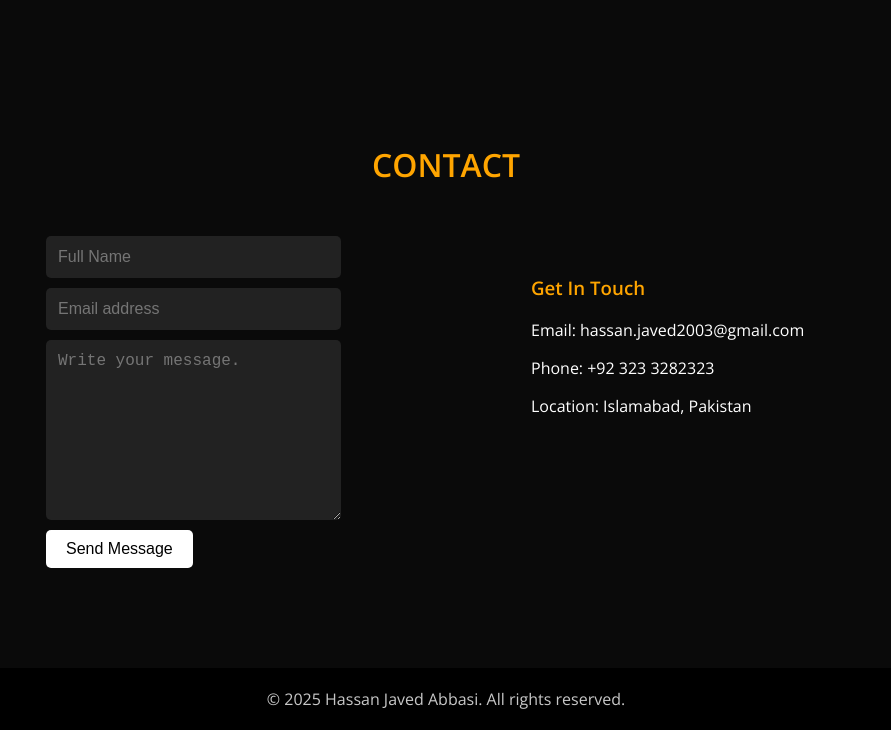
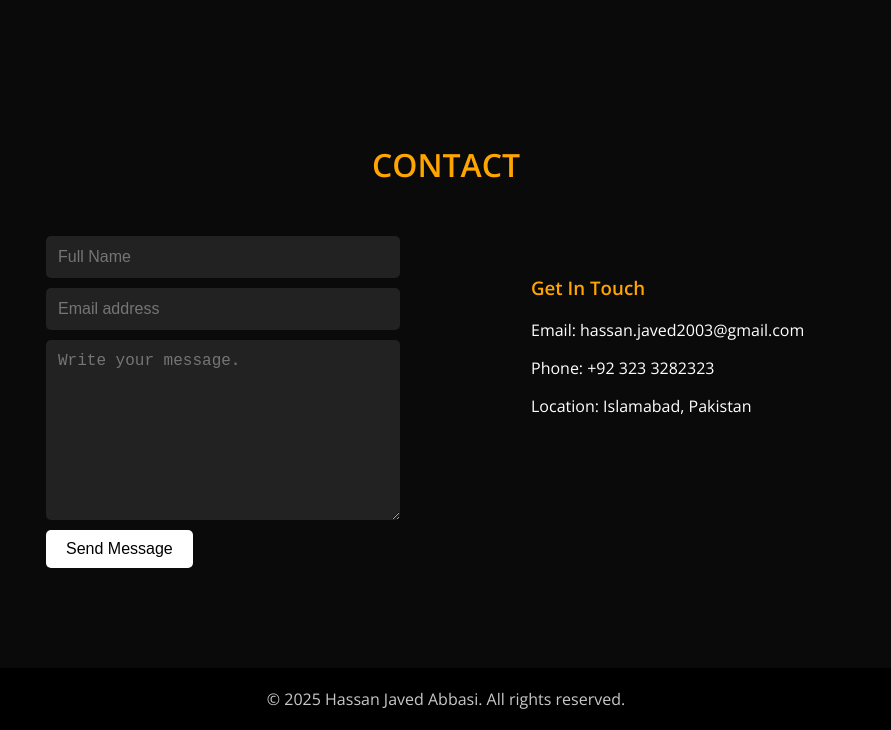
Before and after one commit to hassanjaved29/My-Website-, a plain HTML site: page index.html in a window 1280 px wide. Shown: the part 1825-2555 px from the top of the page, without its empty margins (194-1085 px from the left). Drawn offline with nearby package versions, Linux system fonts and the light colour scheme.

Commit message:
Update styles.css

```diff
--- a/styles.css
+++ b/styles.css
@@ -308,7 +308,7 @@ line-height: 1.0;
 /* Input fields */
 .contact-form input,
 .contact-form textarea {
-    width: 100%; /* 1.3x wider */
+    width: 120%; /* 1.3x wider */
     max-width: 520px; /* Prevents it from stretching too much on large screens */
     padding: 12px;
     background: #222;
@@ -321,7 +321,7 @@ line-height: 1.0;
 /* Email & Message box width fix */
 .contact-form input[type="email"],
 .contact-form textarea {
-    width: 100%; /* Removed unnecessary calc */
+    width: 120%; /* Removed unnecessary calc */
     max-width: 500px;
 }
 
```
